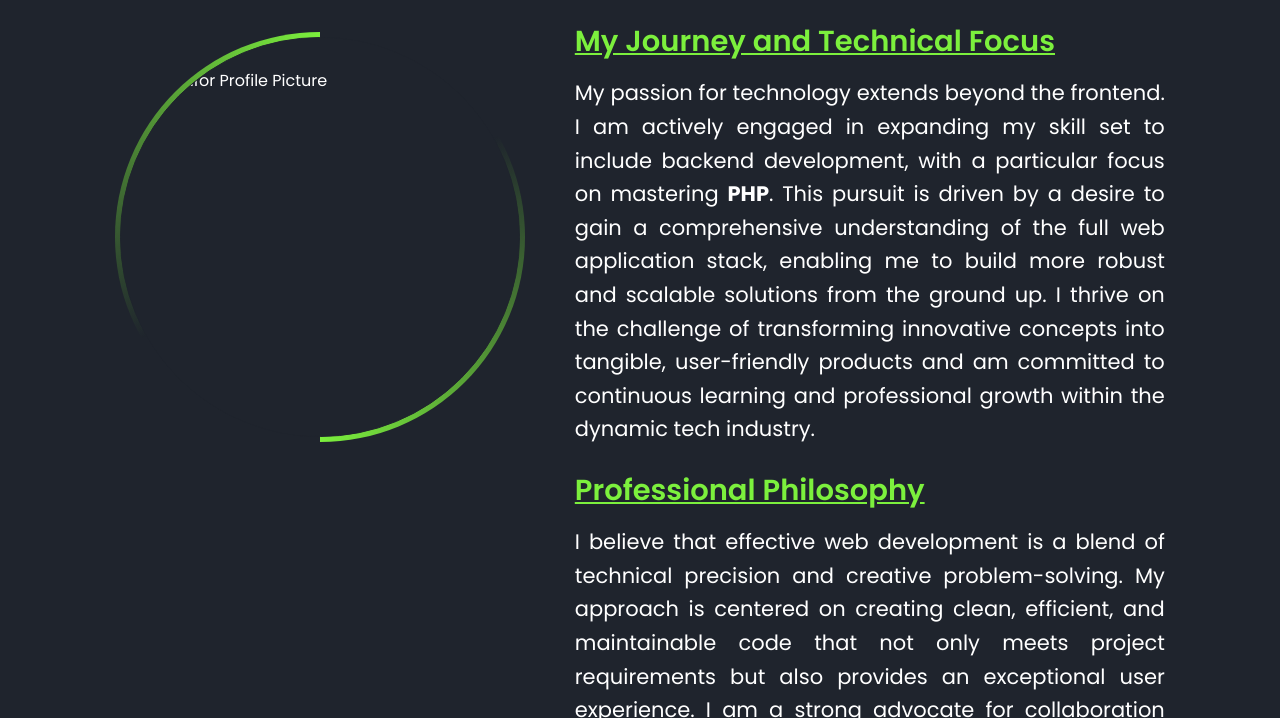
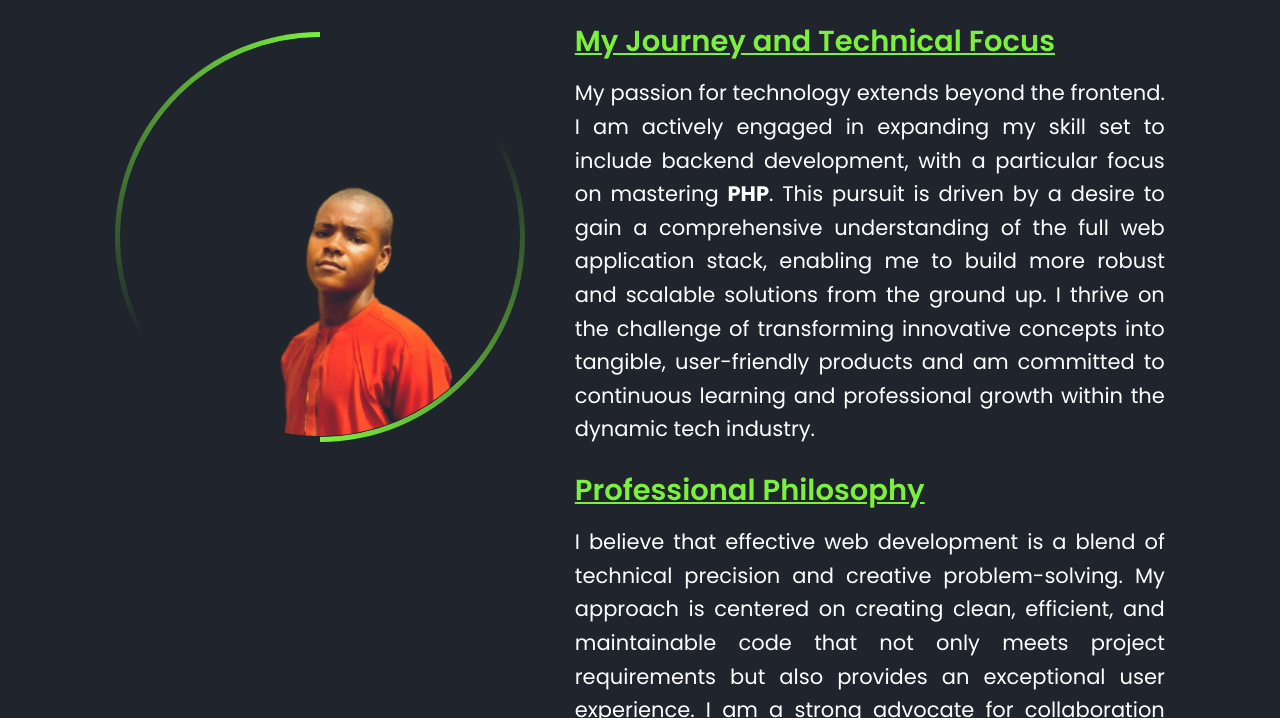
Before and after one commit to Franknwafor-143/Frank-s-portfolio, a plain HTML site: page About.html in a window 1280 px wide. Shown: the part 637-1355 px from the top of the page. Drawn offline with Linux system fonts and the light colour scheme; a script that the page names is missing.

Commit message:
Update About.html

```diff
--- a/About.html
+++ b/About.html
@@ -39,7 +39,7 @@
             <div class="home-img1">
                 <div class="img-box1">
                     <div class="img-item1">
-                        <img src='img/IMG-20240919-WA0029-removebg-preview.png' alt="Frank Nwafor Profile Picture">
+                        <img src='IMG-20240919-WA0029-removebg-preview.png' alt="Frank Nwafor Profile Picture">
                     </div>
                 </div>
             </div>
```
